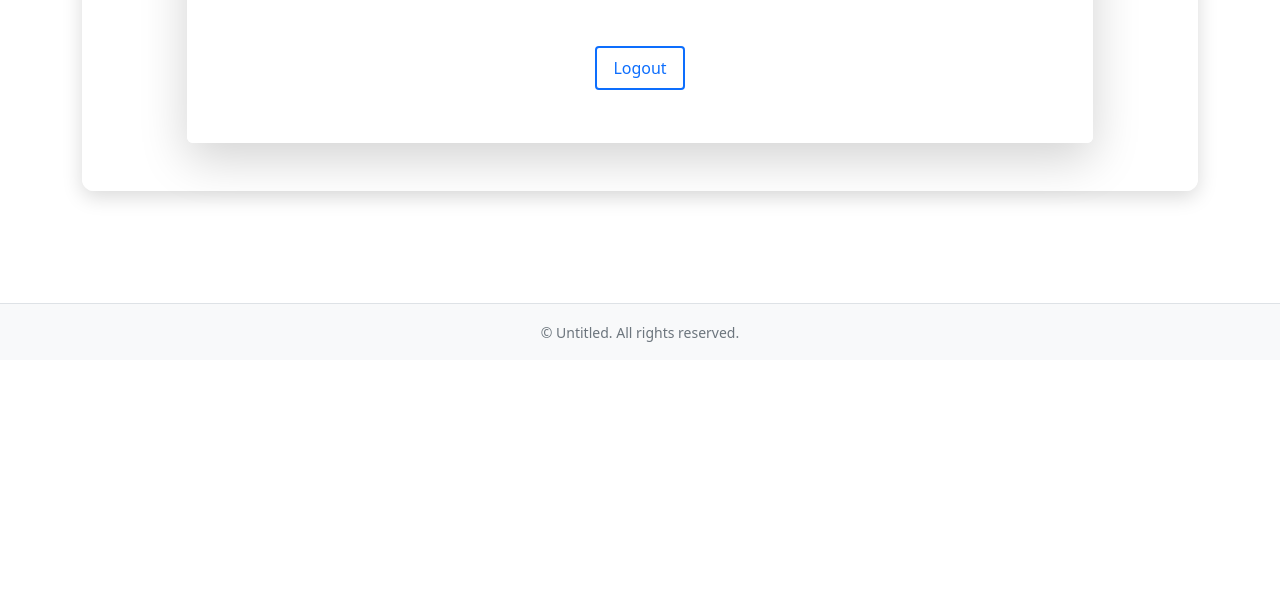
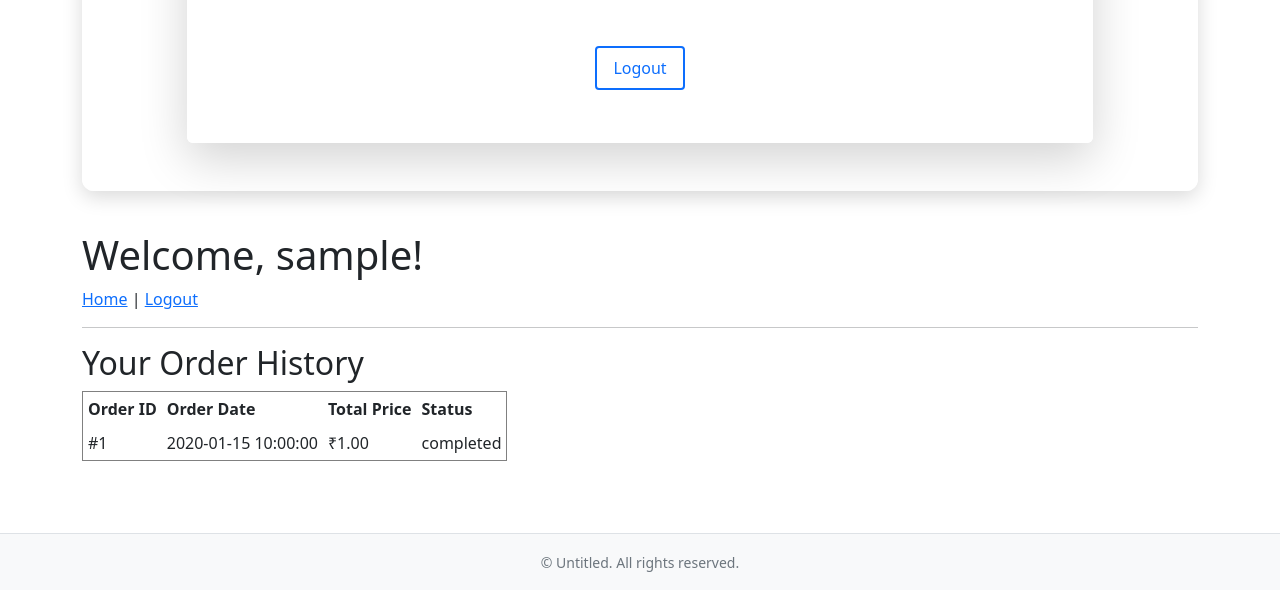
Before and after one commit to Vardhan-2K4/FullstackGaming-E-Commerce-Platform, a Flask app: template templates/profile.html in a window 1280 px wide. Shown: the part 789-1379 px from the top of the page. Before the commit the page ends 1131 px from the top, so only its background shows below. Run offline with Flask 3, Linux system fonts and the light colour scheme; the template is opened without the code that fills it: most values are stand-ins (such as "Sample title", 1, 10 or a date in 2020).

Commit message:
feat: add user profile page with order history display

```diff
--- a/templates/profile.html
+++ b/templates/profile.html
@@ -109,4 +109,44 @@
     </div>
   </div>
 </section>
+
+<!DOCTYPE html>
+<html lang="en">
+<head>
+    <meta charset="UTF-8">
+    <title>Your Profile</title>
+</head>
+<body>
+    <h1>Welcome, {{ username }}!</h1>
+    <a href="/">Home</a> | <a href="/logout">Logout</a>
+    <hr>
+
+    <h2>Your Order History</h2>
+
+    {% if not orders %}
+        <p>You have not placed any orders yet.</p>
+    {% else %}
+        <table border="1" cellpadding="5" cellspacing="0">
+            <thead>
+                <tr>
+                    <th>Order ID</th>
+                    <th>Order Date</th>
+                    <th>Total Price</th>
+                    <th>Status</th>
+                </tr>
+            </thead>
+            <tbody>
+            {% for order in orders %}
+                <tr>
+                    <td>#{{ order.id }}</td>
+                    <td>{{ order.order_date }}</td>
+                    <td>₹{{ "%.2f"|format(order.total_price) }}</td>
+                    <td>{{ order.status }}</td>
+                </tr>
+            {% endfor %}
+            </tbody>
+        </table>
+    {% endif %}
+</body>
+</html>
 {% endblock %}
```
Also changed, not shown: templates/cart.html (+0 -9 lines).
